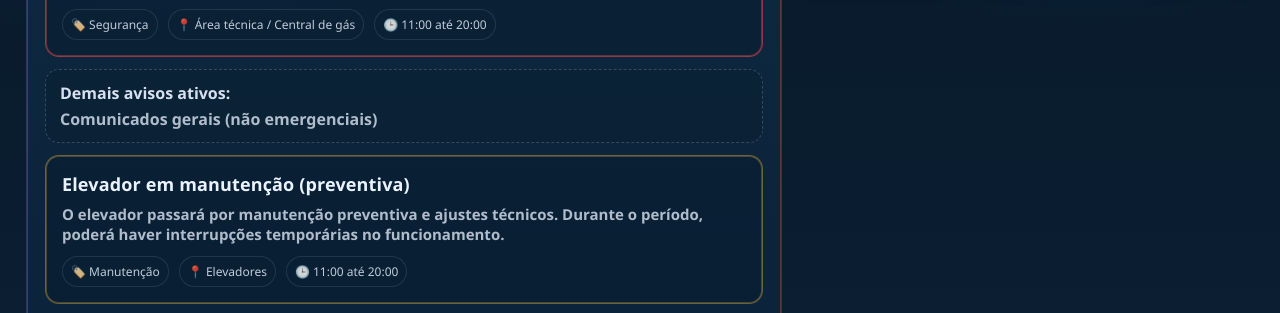
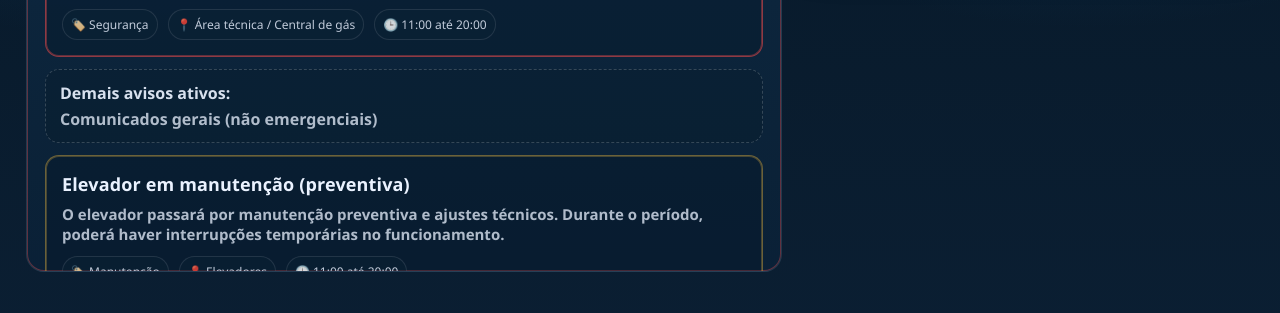
Before and after one commit to comunicasindico/comunica-sindico, a plain HTML site: page index.html in a window 1280 px wide. Shown: the part 422-735 px from the top of the page. Drawn offline with Linux system fonts and the light colour scheme; no server answers.

Commit message:
Update index.html

```diff
--- a/index.html
+++ b/index.html
@@ -27,9 +27,12 @@
         linear-gradient(180deg, var(--bg1), var(--bg2));
     }
 
-    .wrap{min-height:100%; padding:26px 26px 90px; display:flex; justify-content:center;}
-    .container{width:min(1400px,96vw);}
-
+   .wrap{
+  height:100vh;               /* ocupa a altura inteira da tela */
+  padding:26px 26px 60px;     /* diminui a sobra inferior */
+  display:flex;
+  justify-content:center;
+}
     /* =========================
        PUBLICIDADE EM VÍDEO
        ========================= */
@@ -69,7 +72,22 @@
     }
     .dot{width:10px;height:10px;border-radius:50%;background:#44d07a;box-shadow:0 0 0 4px rgba(68,208,122,.18);}
 
-    .grid{margin-top:18px; display:grid; grid-template-columns:1.25fr .75fr; gap:18px;}
+   .container{
+  width:min(1400px,96vw);
+  height:calc(100vh - 26px - 60px - 46px);
+  display:flex;
+  flex-direction:column;
+  gap:18px;
+}
+
+.grid{
+  margin-top:0;               /* tira margem fixa */
+  flex:1;                     /* ocupa o resto da altura */
+  display:grid;
+  grid-template-columns:1.25fr .75fr;
+  gap:18px;
+  min-height:0;               /* IMPORTANTÍSSIMO pro scroll interno funcionar */
+}
 
     .card{
       background:linear-gradient(180deg, rgba(15,43,69,.92), rgba(11,33,55,.92));
@@ -78,6 +96,12 @@
       box-shadow:var(--shadow);
       overflow:hidden;
     }
+    .card{
+  display:flex;
+  flex-direction:column;
+  min-height:0;               /* IMPORTANTÍSSIMO */
+}
+
     .card .head{
       padding:16px 18px;
       border-bottom:1px solid var(--line);
@@ -96,7 +120,9 @@
     /* área de avisos */
  .avisos{
   padding:16px 18px 18px;
-      min-height:520px;
+  flex:1;                     /* ocupa o espaço disponível do card */
+  min-height:0;               /* permite encolher */
+  overflow:auto;              /* rolagem interna quando precisar */
   display:flex;
   flex-direction:column;
   gap:12px;
@@ -178,7 +204,12 @@
     .meta{margin-top:12px; display:flex; gap:10px; flex-wrap:wrap; font-size:12px; color:rgba(234,242,255,.82);}
     .tag{padding:6px 8px; border-radius:999px; border:1px solid var(--line); background:rgba(12,35,56,.35);}
 
-    .side{display:grid; gap:18px; align-content:start;}
+   .side{
+  display:grid;
+  gap:18px;
+  align-content:start;
+  min-height:0;
+}
     .mini{
       padding:16px 18px;
       background:linear-gradient(180deg, rgba(12,35,56,.95), rgba(9,26,44,.95));
@@ -201,10 +232,10 @@
     }
 
  @media(max-width:980px){
-      .grid{grid-template-columns:1fr;}
-      .avisos{min-height:420px;}
-      .aviso .t{font-size:17px;}
-      .aviso .d{font-size:14px;}
+  .wrap{ padding:16px 16px 60px; }
+  .container{ height:calc(100vh - 16px - 60px); }
+  .grid{ grid-template-columns:1fr; }
+  .avisos{ min-height:0; }
 }
   </style>
 </head>
```
Lines whose indentation alone changed are shown as unchanged.
